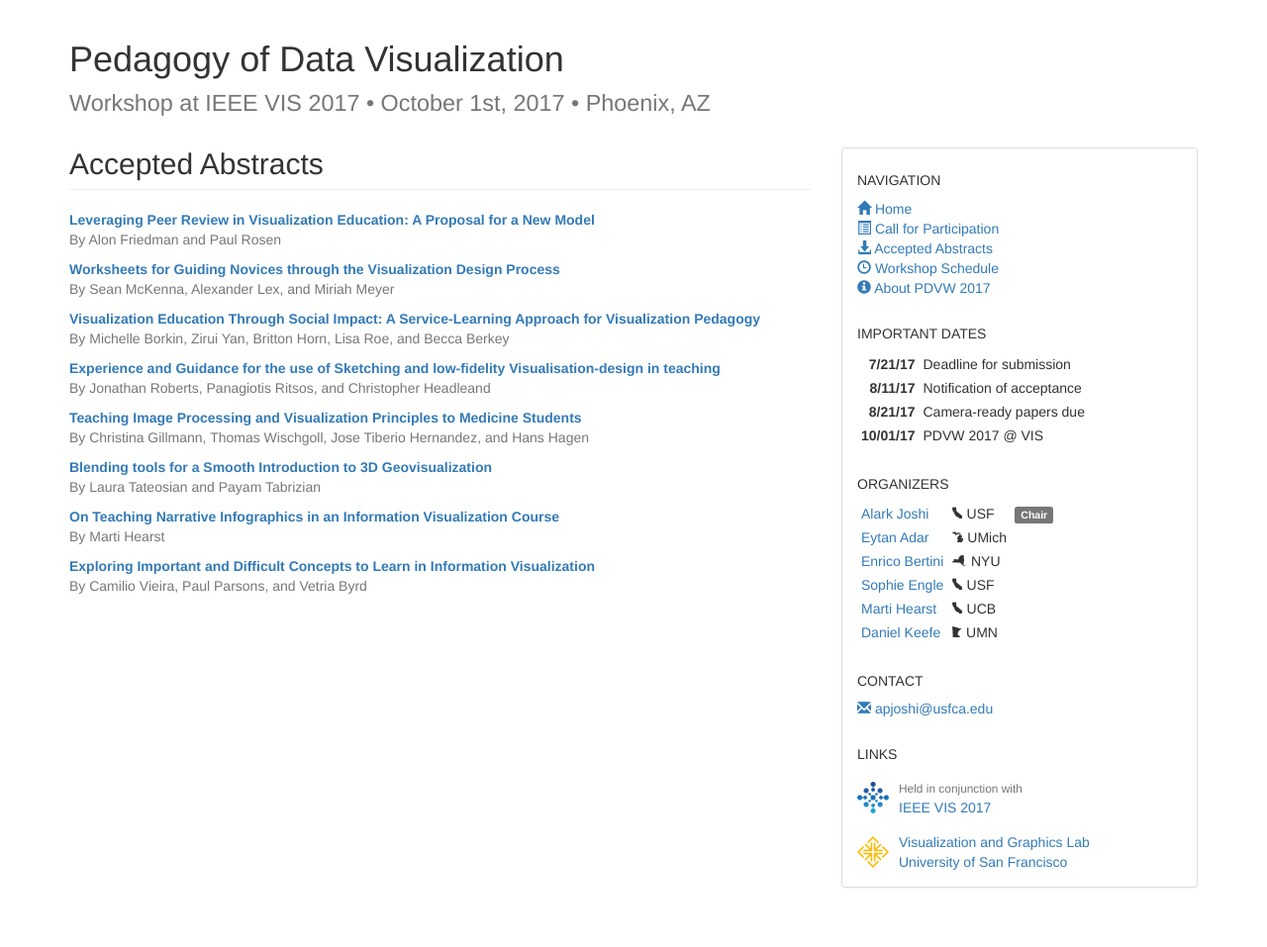
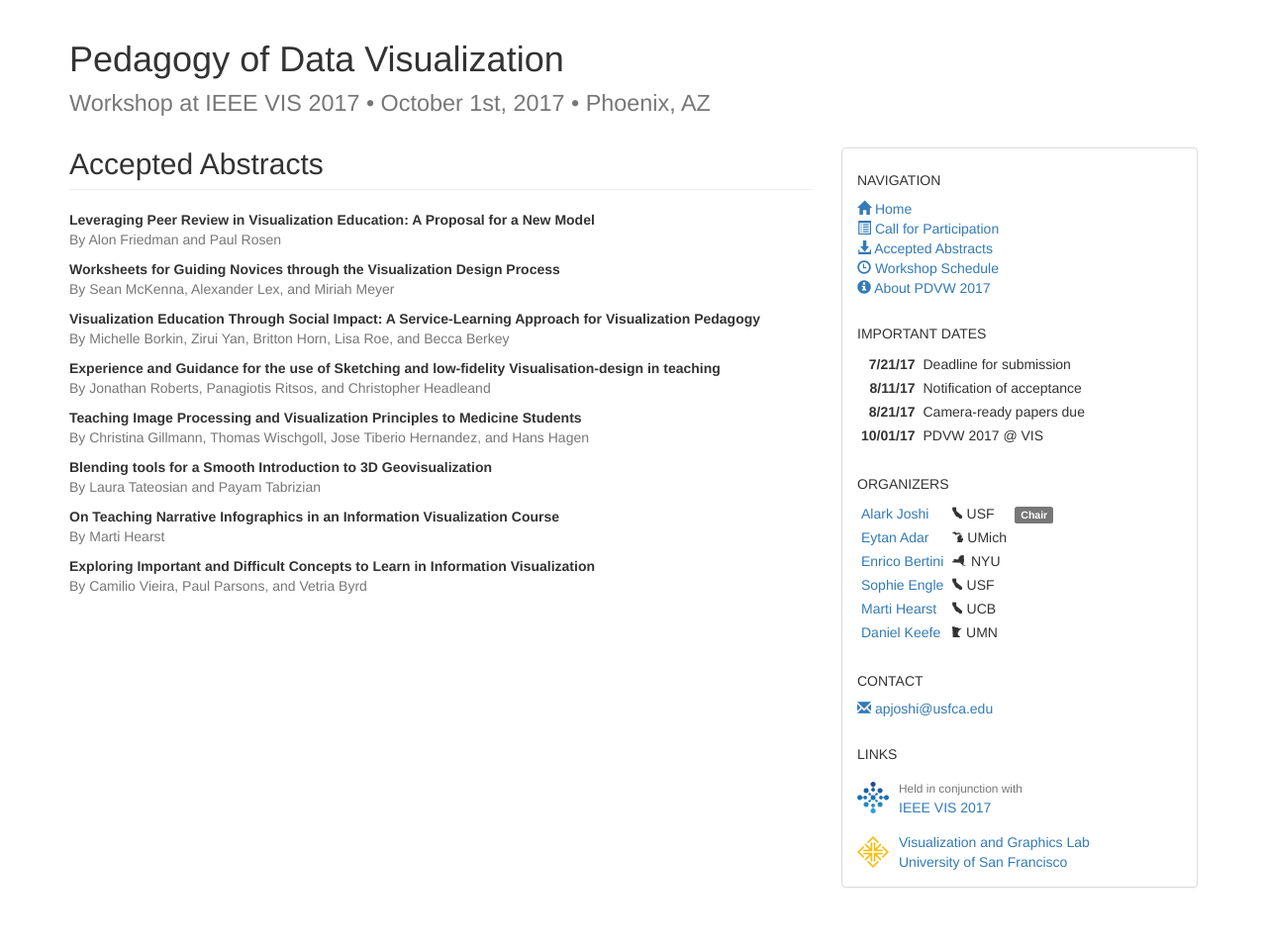
Before and after one commit to usfvgl/pdvw, a Jekyll site: the page built from 2017/abstracts.html, in a window 1280 px wide. Shown: the whole page at 99% size. Built offline with Jekyll 4.4.1, drawn with Linux system fonts in a browser that asks for light colours.

Commit message:
Removed links from the abstracts

```diff
--- a/2017/abstracts.html
+++ b/2017/abstracts.html
@@ -6,6 +6,6 @@ title: Accepted Abstracts
 {% assign abstracts = site.data.pdvw2017.abstracts | sort: 'file' %}
 
 {% for abstract in abstracts %}
-<p><strong><a href="{{ site.github.url }}/2017/abstracts/{{ abstract.file }}">{{ abstract.title }}</a></strong><br/>
+<p><strong>{{ abstract.title }}</strong><br/>
 <span class="text-muted">By {% if abstract.authors.size <= 2 %}{{ abstract.authors | join: ' and ' }}{% else %}{% for author in abstract.authors %}{% if forloop.last %}and {% endif %}{{ author }}{% unless forloop.last %}, {% endunless %}{% endfor %}{% endif %}</span></p>
 {% endfor %}
```
